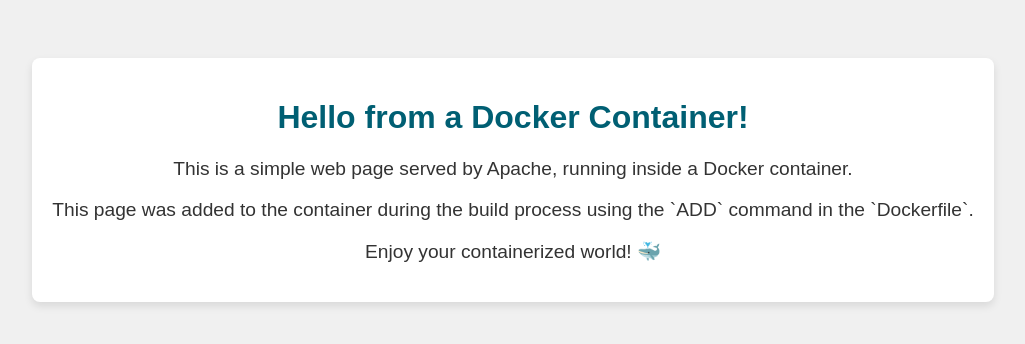
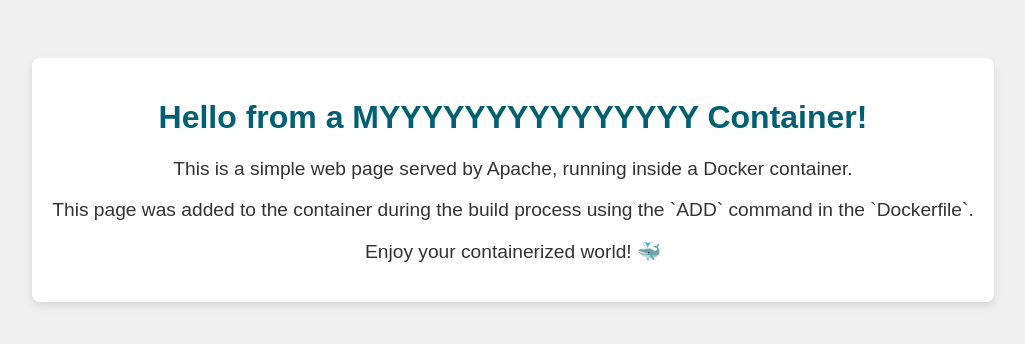
Before and after one commit to Ramsundar772/devopsdemo, a plain HTML site: page index.html in a window 1280 px wide. Shown: the whole page, without its empty margins (127-1152 px from the left). Drawn offline with Linux system fonts and the light colour scheme.

Commit message:
Update index.html

```diff
--- a/index.html
+++ b/index.html
@@ -30,7 +30,7 @@
 <body>
 
     <div class="container">
-        <h1>Hello from a Docker Container!</h1>
+        <h1>Hello from a MYYYYYYYYYYYYYYY Container!</h1>
         <p>This is a simple web page served by Apache, running inside a Docker container.</p>
         <p>This page was added to the container during the build process using the `ADD` command in the `Dockerfile`.</p>
         <p>Enjoy your containerized world! 🐳</p>
```
